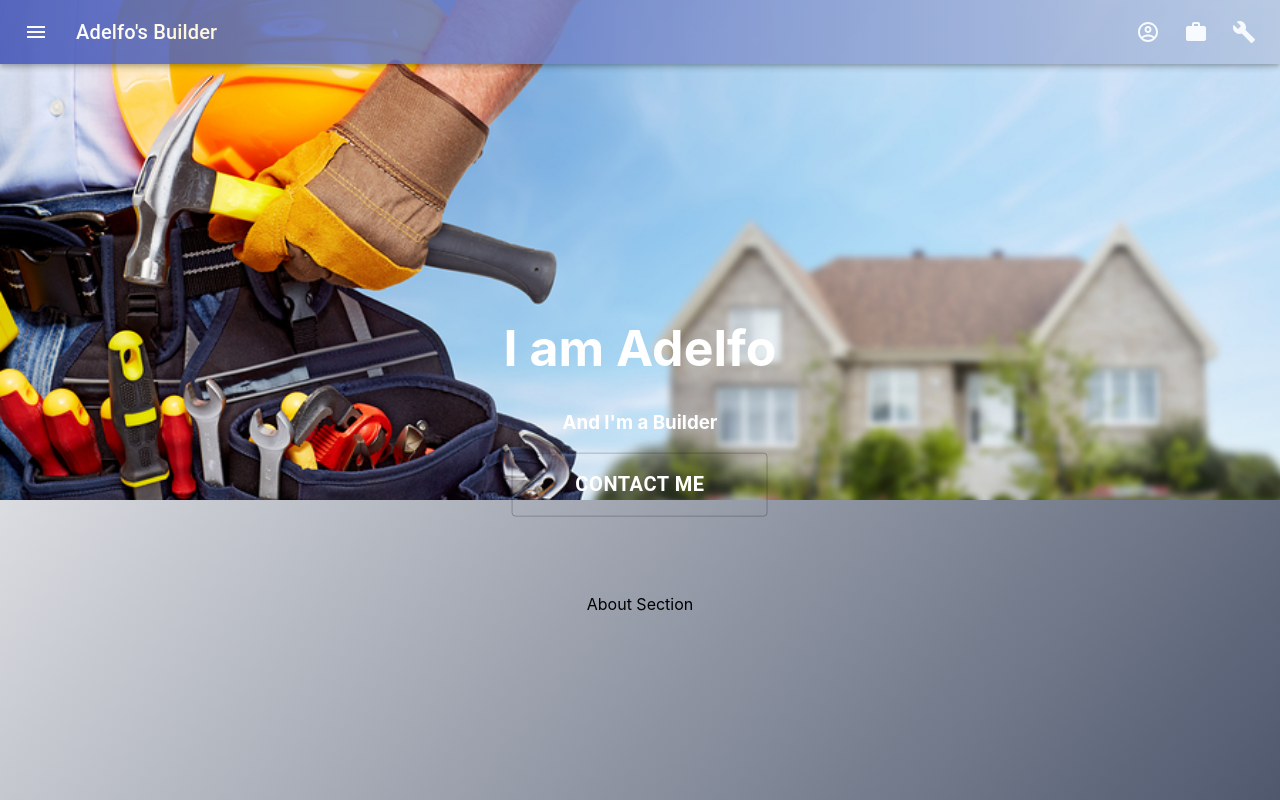
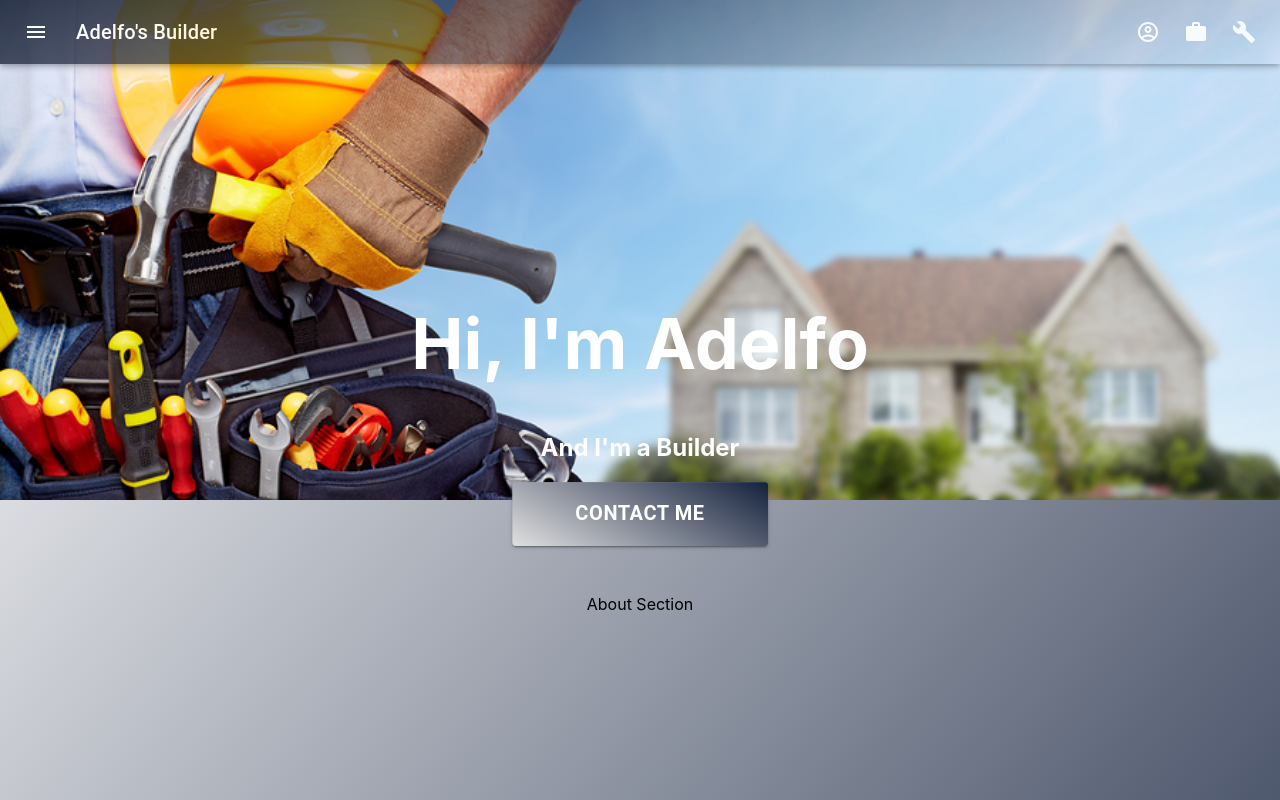
Before and after one commit to PrivateDevelopmentProjects/react-started, a React (Create React App) app: page / in a window 1280 px wide. Shown: the top 800 px of the page. Built offline with nearby package versions, Linux system fonts and the light colour scheme.

Commit message:
nav styled more

```diff
--- a/src/components/Header/index.js
+++ b/src/components/Header/index.js
@@ -6,9 +6,9 @@ const Header = () => {
 	return (
 		<div className="hero-image">
 			<div className="hero-text">
-				<h1 style={{ fontSize: "50px" }}>I am Adelfo</h1>
-				<h3>And I'm a Builder</h3>
-				<Button variant="outlined" className="btn-style">
+				<h1 style={{ fontSize: "70px" }}>Hi, I'm Adelfo</h1>
+				<h2 style={{ marginBottom: "20px" }}>And I'm a Builder</h2>
+				<Button variant="contained" className="btn-style">
 					<span>Contact Me</span>
 				</Button>
 			</div>
--- a/src/components/Header/style.css
+++ b/src/components/Header/style.css
@@ -30,6 +30,7 @@
 	color: white !important;
 	font-weight: bolder !important;
 	font-size: 20px !important;
+	background: linear-gradient(30deg, transparent, #14213d);
 }
 
 .btn-style::before,
@@ -70,5 +71,5 @@
 .btn-style:hover::after {
 	transform: scale(1, 0.1);
 	opacity: 0;
-	background: linear-gradient(-60deg, #91acd2, white);
+	background: linear-gradient(30deg, transparent, #4974d2);
 }
--- a/src/components/Navigation/style.css
+++ b/src/components/Navigation/style.css
@@ -1,7 +1,11 @@
 .nav {
 	display: flex;
 	justify-content: flex-end;
-	background: linear-gradient(-90deg, #b4c6e0, transparent);
+	background: linear-gradient(
+		-20deg,
+		transparent,
+		hsl(221, 51%, 12%)
+	) !important;
 	opacity: 85%;
 	position: sticky;
 	top: 0;
```
